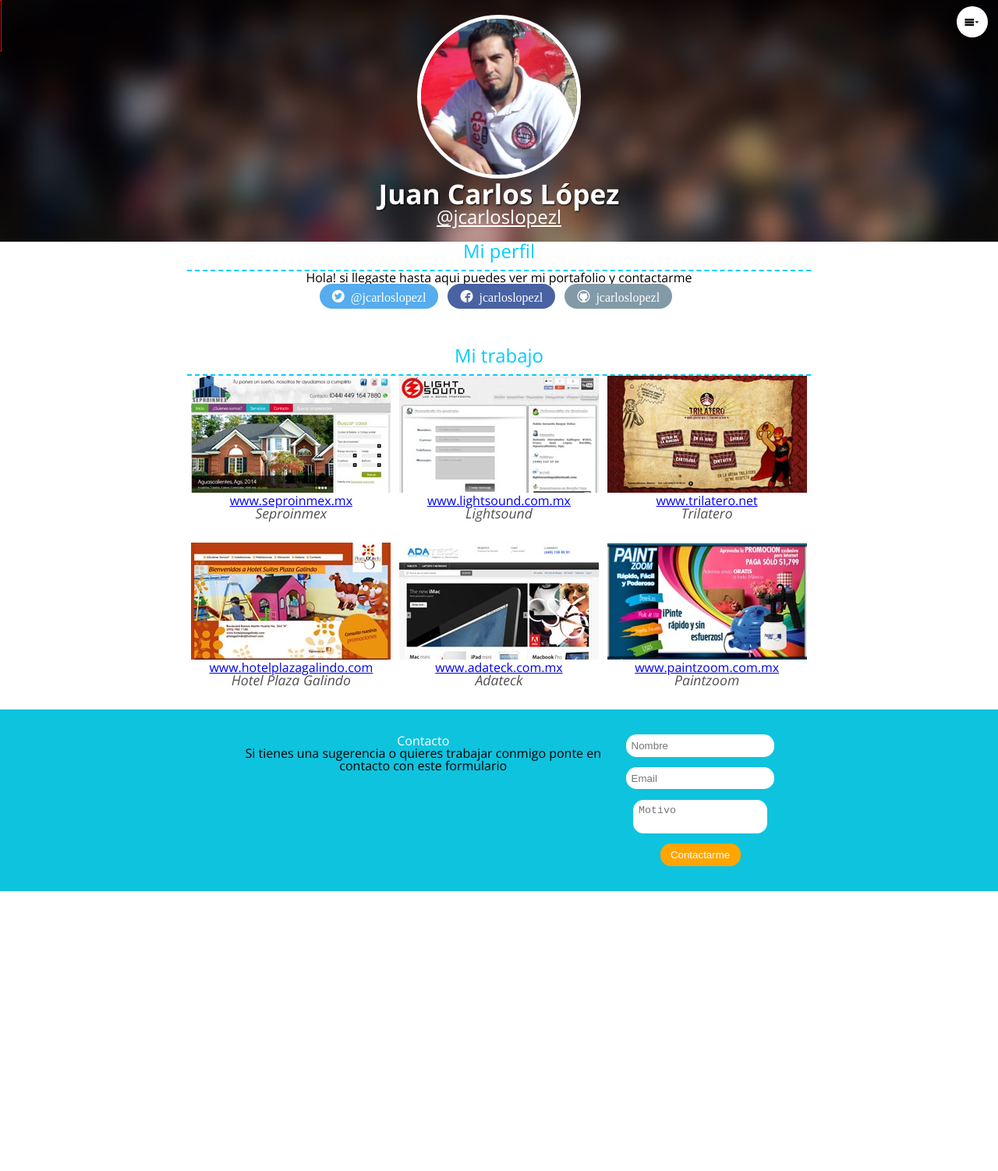
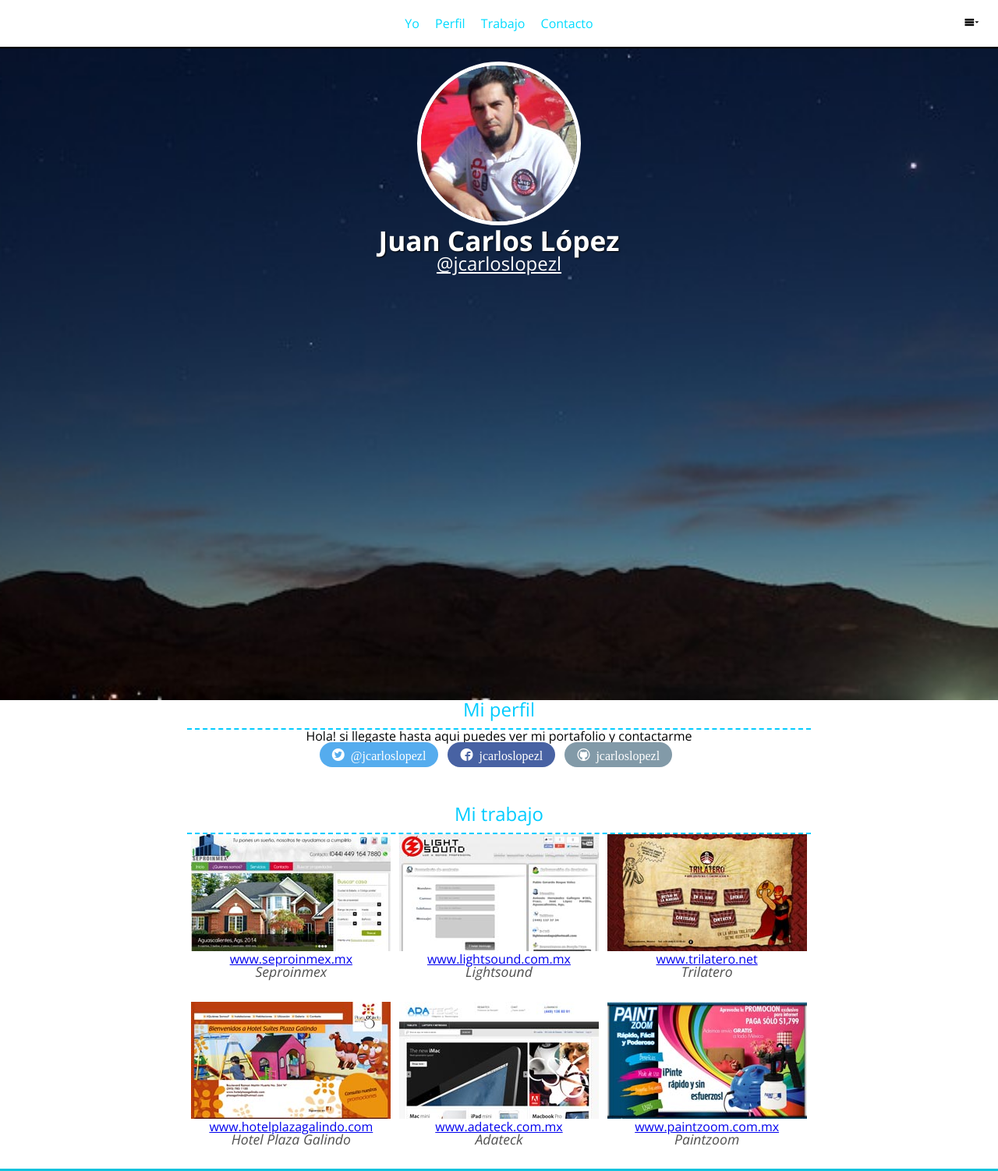
Before and after one commit to jclopezdev/jclopezdev.github.io, a website: page index.html in a window 1280 px wide. Shown: the top 1502 px of the page at 78% size. Before the commit the page ends 1143 px from the top, so only its background shows below. Drawn offline with nearby package versions, Linux system fonts and the light colour scheme.

Commit message:
Change background cover image

```diff
--- a/static/sass/base/_variables.scss
+++ b/static/sass/base/_variables.scss
@@ -1,4 +1,7 @@
 // Variables
+
+// Colors
+$black: #000;
 
 // Font size and format
 $font-open-sans: Open Sans !important;
--- a/static/sass/components/_nav.scss
+++ b/static/sass/components/_nav.scss
@@ -1,6 +1,6 @@
 .MainNav{
-  border: 1px solid red;
-  box-shadow: 0px 2px 4px #000;
+    background-color: transparent;
+    box-shadow: 0px 2px 1px #000;
     height: 3.75em;
     left: 0;
     position: fixed;
@@ -9,6 +9,36 @@
     top: 0;
     width: 100%;
     z-index: 3;
+
+    &.is-active{
+        left: 0;
+    }
+
+    &-item{
+      display: block;
+    }
+
+    .MainNav-list{
+      margin: 0;
+      padding: 0;
+
+      .MainNav-item{
+        display: inline-block;
+
+        .MainNav-link{
+          color: #00DBFF;
+          text-decoration: none;
+          line-height: 3.75em;
+          margin: 0 .5em;
+        }
+      }
+    }
+}
+
+@include breakpoint('tablet'){
+
+  .MainNav{
+   display: none;
 
     .MainNav-list{
       margin: 0;
@@ -26,20 +56,4 @@
     }
   }
 
-@include breakpoint('tablet'){
-
-  .MainNav{
-    height: auto;
-    left: -200px;
-    width: 200px;
-    transition: .2s;
-
-    &.is-active{
-        left: 0;
 }
-
-    &-item{
-      display: block;
-    }
-  }
-}
--- a/static/sass/layout/_header.scss
+++ b/static/sass/layout/_header.scss
@@ -1,11 +1,12 @@
 .Header{
+  background-image: url('../images/background-cover.jpg');
+  background-position: center;
+  background-repeat: no-repeat;
+  background-size: cover;
+  height: 100vh;
   margin-top: 3.75em;
-  background-image: url('../images/portada.jpg');
-  background-repeat: no-repeat;
-  background-position: center;
-  background-size: cover;
+  padding: 1.2em 0;
   text-align: center;
-  padding: 1.2em 0;
 
   &-button{
     background: white;
@@ -59,6 +60,10 @@
 
   .Header{
     margin-top: 0;
+
+    .MainNav{
+      display: none;
+    }
   }
 
 }
```
Also changed, not shown: index.html (+2 -0 lines), static/css/styles.css, static/images/background-cover.jpg (added), static/images/portada.jpg (deleted). Lines whose indentation alone changed are shown as unchanged.
